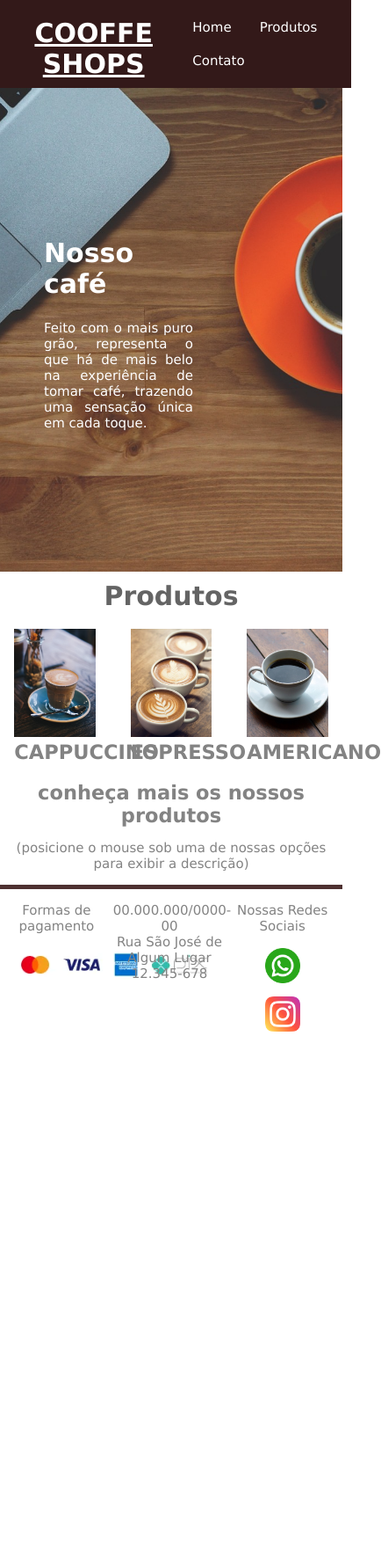
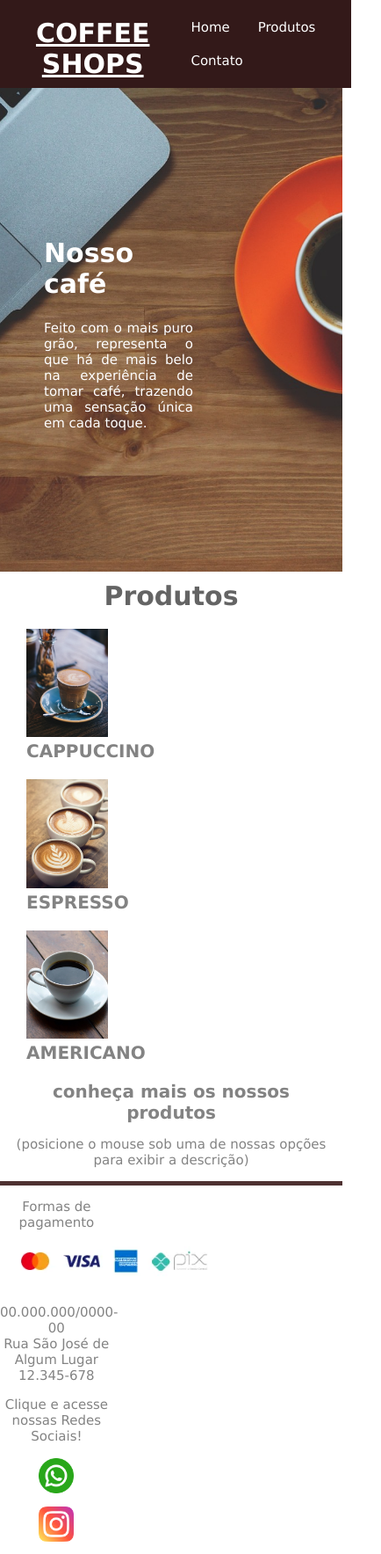
Before and after one commit to iagoofelipe/COFFEE-SHOP, a plain HTML site: page 1.1/index.html in a window 390 px wide. Shown: the whole page at 88% size, 434 px wide, since content can reach past the window. Before the commit the page ends 1187 px from the top, so only its background shows below. Drawn offline with Linux system fonts and the light colour scheme.

Commit message:
new file:   1.1/icon.ico 	new file:   1.1/icon.png 	modified:   1.1/index.html 	modified:   1.1/script.js 	modified:   1.1/server/produtos.json 	modified:   1.1/style.css 	modified:   DOC/README.md 	deleted:    img/38250e1d24fb3813c0c0a85e766135c3.jpg 	deleted:    img/cup-of-coffee-1280537_1280.jpg 	deleted:    temp.html

```diff
--- a/1.1/index.html
+++ b/1.1/index.html
@@ -3,13 +3,14 @@
 <head>
     <meta charset="UTF-8">
     <meta name="viewport" content="width=device-width, initial-scale=1.0">
-    <title>Cooffe Shops - Tia Rosa</title>
+    <title>Coffee Shops - Tia Rosa</title>
     <script src="script.js"></script>
     <link rel="stylesheet" href="style.css">
+    <link rel="icon" href="icon.png" type="image/png">
 </head>
-<body>
+<body onload="onload()">
     <header class="topbar">
-        <h1>COOFFE SHOPS</h1>
+        <h1>COFFEE SHOPS</h1>
         <div class="topbar-links">
             <a href="">Home</a>
             <a href="#produtos">Produtos</a>
@@ -30,19 +31,8 @@
         </section>
         <section id="produtos">
             <h1 style="text-align: center;">Produtos</h1>
-            <div style="display: flex; justify-content: center;">
-                <div class="produto" onmouseenter="changeDescricao('CAPPUCCINO')">
-                    <img src="img/coffee-5495609_1280.jpg">
-                    <h2>CAPPUCCINO</h2>
-                </div>
-                <div class="produto" onmouseenter="changeDescricao('ESPRESSO')">
-                    <img src="img/coffee-4618705_1280.jpg">
-                    <h2>ESPRESSO</h2>
-                </div>
-                <div class="produto" onmouseenter="changeDescricao('AMERICANO')">
-                    <img src="img/americano.jpg">
-                    <h2>AMERICANO</h2>
-                </div>
+            <div style="display: flex; justify-content: center;" id="div-produtos">
+                <!-- os produtos serão inseridos automaticamente aqui através da função setProdutos -->
             </div>
             <div>
                 <h2>conheça mais os nossos produtos</h2>
@@ -50,7 +40,7 @@
             </div>
         </section>
     </div>
-    <footer>
+    <footer id="footer">
         <div style="margin: 0;">
             <p>Formas de pagamento</p>
             <img src="img/footer/formas-2.png">
@@ -59,9 +49,7 @@
             <p>00.000.000/0000-00 <br> Rua São José de Algum Lugar <br> 12.345-678</p>
         </div>
         <div>
-            <p>Nossas Redes Sociais</p>
-            <!-- <a href="" onclick="popupMidias('WhastApp')"><img src="img/footer/whatsapp.png" alt="whatsapp"></a>
-            <a href="" onclick="popupMidias('Instagram')"><img src="img/footer/instagram.png" alt="whatsapp"></a> -->
+            <p>Clique e acesse nossas Redes Sociais!</p>
             <button onclick="popupMidias('WhastApp')" style="border: 0; background-color: rgba(255, 255, 255, 0);"><img src="img/footer/whatsapp.png"></button>
             <button onclick="popupMidias('Instagram')" style="border: 0; background-color: rgba(255, 255, 255, 0);"><img src="img/footer/instagram.png"></button>
         </div>
--- a/1.1/script.js
+++ b/1.1/script.js
@@ -12,13 +12,55 @@ xmlhttp.onreadystatechange = function() {
 xmlhttp.open("GET", "server/produtos.json", true);
 xmlhttp.send();
 
-
+// utilizada ao clicar nos ícones
 function popupMidias(name) {
-    alert("Acessando a página do " + name);
+  alert("Acessando a página do " + name);
 }
 
+// utilizada para definir elementos HTML dos produtos
+function setProdutos() {
+  var element = "";
+  for(produto in json_produtos){
+    var nomeProduto = produto.toUpperCase();
+    var img = json_produtos[produto]["img"];
+    element +=
+    `<div class='produto' onmouseenter="changeDescricao('${nomeProduto}')"> \
+      <img src="${img}">\
+      <h2>${nomeProduto}</h2>\
+    </div>\n`;
+  }
+  document.getElementById("div-produtos").innerHTML = element;
+}
+
+// utilizada para exibir a descrição dos produtos
 function changeDescricao(produto) {
-    var element_descricao = document.getElementById("produto-descricao");
-    element_descricao.innerText = json_produtos[produto.toLowerCase()]["descricao"]
+  var element_descricao = document.getElementById("produto-descricao");
+  element_descricao.innerText = json_produtos[produto.toLowerCase()]["descricao"]
 
 }
+
+// função chamada na inicialização da página
+function onload() {
+  setProdutos();
+  resize();
+
+}
+
+// ajustando elementos quando a página for redimensionada
+function resize() {
+  var largura = window.innerWidth;
+
+  if(largura < 600) {
+  document.getElementById("footer").style.display = "block";
+  } else {
+  document.getElementById("footer").style.display = "flex";
+  }
+
+  if(largura < 445) {
+    document.getElementById("div-produtos").style.display = "block";
+  } else {
+    document.getElementById("div-produtos").style.display = "flex";
+  }
+}
+
+window.onresize = resize;
--- a/1.1/server/produtos.json
+++ b/1.1/server/produtos.json
@@ -1,5 +1,5 @@
 {
-    "cappuccino": {"descricao": "O cappuccino faz parte dos amantes do COOFFE SHOPS, cheio de alegria e com toques de nozes, traz uma leveza de tirar o fôlego."},
-    "espresso": {"descricao": "O nosso mais novo lançamento veio para trazer um toque moderno e adocicado, realçado em suas principais variações de chocolate."},
-    "americano": {"descricao": "Para amantes dos clássicos, é a nossa recomendação ideal para o dia a dia."}
+    "cappuccino": {"img": "img/coffee-5495609_1280.jpg", "descricao": "O cappuccino faz parte dos amantes do COOFFE SHOPS, cheio de alegria e com toques de nozes, traz uma leveza de tirar o fôlego."},
+    "espresso": {"img": "img/coffee-4618705_1280.jpg", "descricao": "O nosso mais novo lançamento veio para trazer um toque moderno e adocicado, realçado em suas principais variações de chocolate."},
+    "americano": {"img": "img/americano.jpg", "descricao": "Para amantes dos clássicos, é a nossa recomendação ideal para o dia a dia."}
 }
--- a/1.1/style.css
+++ b/1.1/style.css
@@ -9,7 +9,9 @@ body {
 h1 {
     font-size: 30px;
 }
-
+h2 {
+    font-size: 20px;
+}
 /* barra de navegação */
 .topbar {
     color: white;
@@ -34,8 +36,6 @@ h1 {
     color: white;
     text-decoration: none;
     padding: 10px 16px;
-    /* text-align: center; */
-    font-size: 15px;
 }
 
 .topbar-links a:hover {
@@ -53,6 +53,7 @@ h1 {
     background-size: cover;
     height: 550px;
     display: flex;
+    transition-duration: 2000ms;
     align-items: center;
 }
 
@@ -62,7 +63,6 @@ h1 {
 }
 
 #produtos {
-    /* text-align: justify; */
     margin: 10px;
 }
 
@@ -73,7 +73,6 @@ h1 {
 
 .produto {
     width: 25%;
-    /* text-align: center; */
     margin: 20px;
 }
 
```
Also changed, not shown: temp.html (deleted, +0 -50 lines), 1.1/icon.ico (added), 1.1/icon.png (added), img/38250e1d24fb3813c0c0a85e766135c3.jpg (deleted), img/cup-of-coffee-1280537_1280.jpg (deleted), 1 other file.
